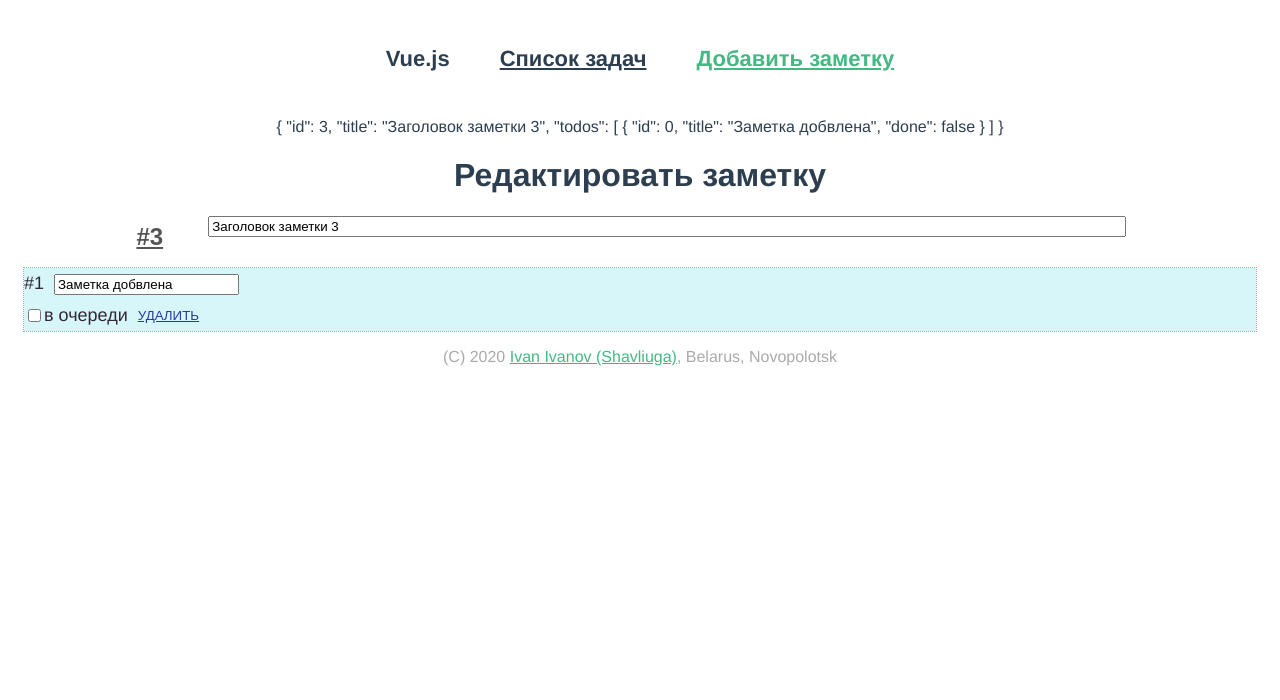
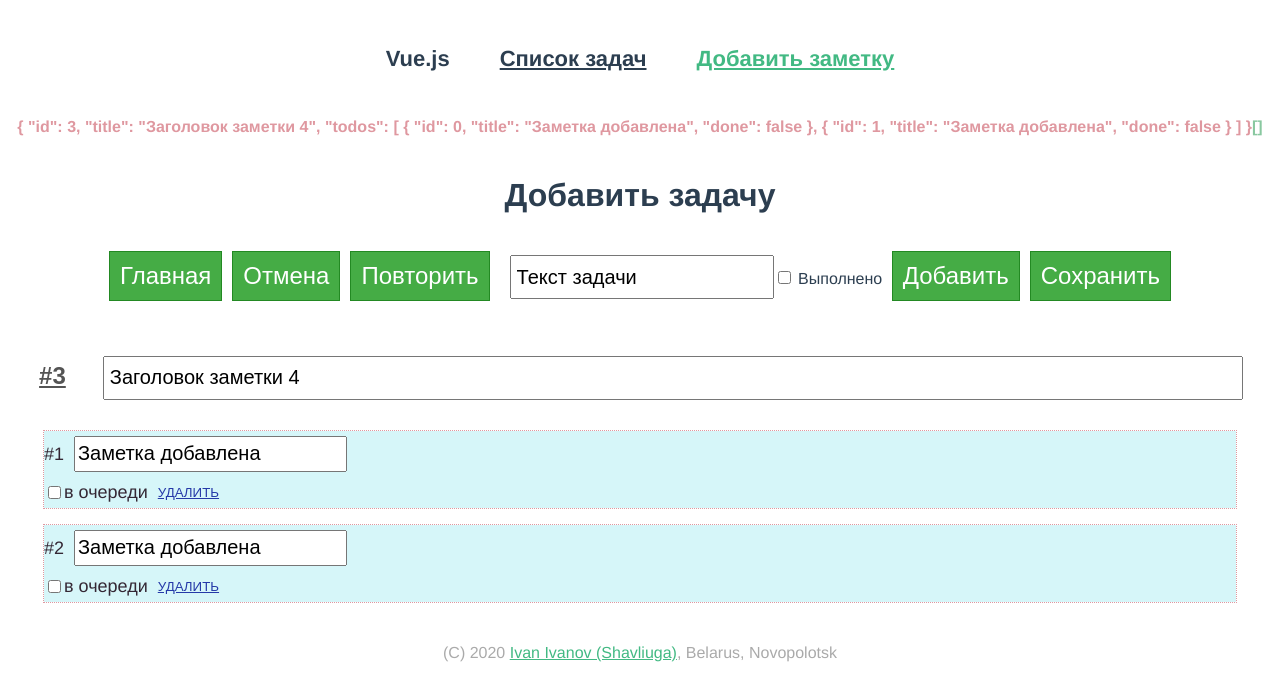
Before and after one commit to IvanShavliuga/vuetodolist, a Vue app: page /edit in a window 1280 px wide. Shown: the top 700 px of the page. Built offline with nearby package versions, Linux system fonts and the light colour scheme.

Commit message:
todo add, todo delete, note save

```diff
--- a/src/components/Note.vue
+++ b/src/components/Note.vue
@@ -27,7 +27,7 @@
     <TodoItem v-for="(t,k) in note.todos"
       :todo="t"
       :key="k"
-      @delete="deleteClick"/>
+      />
   </div>
   <div v-else>
     <p>Нет задач в списке</p>
@@ -53,17 +53,6 @@ export default {
     }
   },
   methods: {
-    deleteClick(id) {
-      this.modalShow =true;
-      this.indDelete = id;
-    },
-    send(type) {
-      if(type == 'yes') {
-        this.$store.dispatch("deleteTodo",this.indDelete);
-      }
-      this.indDelete = -1;
-      this.modalShow=false;
-    },
     edit(id) {
       this.$store.dispatch("noteSelect", id);
       this.$router.push({ path: "/edit/" })
@@ -71,13 +60,13 @@ export default {
   },
   components: {
     TodoItem
-  }/*,
+  },
   computed: {
     ...mapGetters([
         'filteredTodos',
         'filterMask'
     ])
-  }*/
+  }
 }
 </script>
 <style>
--- a/src/components/TodoItem.vue
+++ b/src/components/TodoItem.vue
@@ -3,14 +3,16 @@
     <p class="todo__info">
       <span class="todo__id">#{{todo.id + 1}}</span>
       <span class="todo__title" v-if="mode=='read'">{{todo.title}}</span>
-      <input type="text"
+      <input class="todo__input"
+        type="text"
         v-if="mode=='write'"
         v-model="todo.title"
       />
     </p>
     <p class="todo__status">
       <input type="checkbox"
-        :checked="todo.done"
+        v-model="todo.done"
+        v-if="mode=='write'"
       />
       <span :class="(todo.done)?('todo__done'):('')">
         {{(todo.done)?('выполнено'):('в очереди')}}
@@ -25,7 +27,7 @@
 </template>
 
 <script>
-import Vuex from 'vuex'
+import {mapActions} from 'vuex'
 export default {
   name: 'TodoItem',
   props: {
@@ -39,13 +41,16 @@ export default {
     }
   },
   methods: {
-    /*selectTodo() {
+    /*...mapActions([
+        'deleteTodo'
+    ])
+    selectTodo() {
       this.$store.dispatch("todoSelect", this.todo.id);
       this.$router.push({ path: "/edit/" })
-    },
+    },*/
     deleteTodo(id) {
       this.$emit("delete",id);
-    }*/
+    }
   }
 }
 </script>
@@ -83,6 +88,10 @@ export default {
 .todo__title {
   color: #672356;
 }
+.todo__input {
+  height: 30px;
+  font-size: 20px;
+}
 .todo__button {
   color: #2539a8;
   text-transform: uppercase;
--- a/src/store/index.js
+++ b/src/store/index.js
@@ -82,40 +82,41 @@ export default new Vuex.Store({
       ]
     }],
     filter: 'all', //Фильтер задач
+    addnote: true,
     node: {}, //Переменная для редактирования
-    undotodo: [], //Переменная для отмены
+    undonote: [], //Переменная для отмены
     indexedit: -1, //Индекс выбранной задачи
     indexnote: -1 //Индекс выбранной заметки
   },
   mutations: {
     DELETE_TODO(state, inddel) {
-      const index = state.notes[state.indexnote].todos.findIndex(i => i.id === inddel);
+      const index = state.note.todos.findIndex(i => i.id === inddel);
       if( index !== -1  ) {
-        state.notes[state.indexnote].todos.splice(index, 1)
+        console.log("note: "+state.note.todos.length)
+        /*state.undonote.push ({
+          id: state.note.id,
+          title: state.note.title,
+          todos: state.note.todos
+        });*/
+        state.note.todos.splice(index, 1)
+        console.log("note: "+state.note.todos.length)
       }
     },
-    ADD_TODO(state) {
-      state.notes[state.indexnote].todos.push({
-          id: state.todos.length,
-          body: state.todo.body,
-          done: false
+    ADD_TODO(state, todo) {
+      state.note.todos.push({
+          id: state.note.todos.length,
+          title: todo.title,
+          done: todo.done
       });
     },
     EDIT_TODO(state, todo) {
-      const index = state.notes[state.indexnote].todos.findIndex(i => i.id === state.todo.id);
+      const index = state.note.todos.findIndex(i => i.id === state.todo.id);
       if( index !== -1 ) {
-          state.notes[state.indexnote].todos.splice(index, 1, todo)
+          state.note.todos.splice(index, 1, todo)
       }
     },
     FILTER_CHANGE(state, filtercode) {
       state.filter = filtercode;
-    },
-    EDIT_TODO(state, todo) {
-      const index = state.notes[state.indexnote].todos.findIndex(i => i.id === state.todo.id);
-      if( index !== -1 ) {
-          state.notes[state.indexnote].todos.splice(index, 1, todo)
-          state.undotodo = todo;
-      }
     },
     TODO_SELECT(state, select) {
       state.indexedit = select;
@@ -136,9 +137,26 @@ export default new Vuex.Store({
     },
     NOTE_SELECT(state, select) {
       state.indexnote=select;
+    },
+    SAVE_NOTE(state, note) {
+      if(state.addnote) {
+        state.notes.push(note);
+      }else{
+        const index = state.notes.findIndex(i => i.id === state.todo.id);
+        if( index !== -1 ) {
+            state.notes.splice(index, 1, todo)
+        }
+      }
     }
   },
   actions: {
+    saveNote({commit}, index) {
+      try {
+          commit('SAVE_NOTE', index);
+      } catch(e) {
+          console.log(e);
+      }
+    },
     deleteTodo({commit}, index) {
       try {
           commit('DELETE_TODO', index);
@@ -155,7 +173,6 @@ export default new Vuex.Store({
     },
     editTodo({commit}, todo) {
       try {
-        console.log(todo);
         commit('EDIT_TODO', todo);
       } catch(e) {
         console.log(e);
@@ -200,6 +217,9 @@ export default new Vuex.Store({
     todo(state) {
       return state.todo;
     },
+    modeedit(state) {
+      return state.addnote;
+    },
     note(state) {
       console.log(state.indexnote);
       if(state.indexnote>=0) {
@@ -209,19 +229,28 @@ export default new Vuex.Store({
           todos: state.notes[state.indexnote].todos
         }
         state.note=nt;
+        state.addnote = false;
       }else {
         const nt = {
           id: state.notes.length,
-          title: `Заголовок заметки ${state.notes.length}`,
+          title: `Заголовок заметки ${state.notes.length+1}`,
           todos: [{
             id: 0,
-            title: "Заметка добвлена",
+            title: "Заметка добавлена",
+            done: false
+          },{
+            id: 1,
+            title: "Заметка добавлена",
             done: false
           }]
         }
+        state.addnote = true;
         state.note=nt;
       }
       return state.note
+    },
+    undonote(state) {
+      return state.undonote;
     },
     allTodos(state) {
       return state.notes[state.indexnote].todos;
--- a/src/views/Edit.vue
+++ b/src/views/Edit.vue
@@ -1,9 +1,38 @@
 <template>
   <div class="edit">
-    {{note}}
+    <b style="color:#df98a0">{{note}}</b>
+    <b style="color:#89c8a0">{{undonote}}</b>
     <div class="edit__form" v-if="!modalShow">
-      <!--<h1>{{(todo.id<0)?'Добавить':'Редактировать'}} задачу</h1>-->
-      <h1>Редактировать заметку</h1>
+      <h1>{{(modeedit)?'Добавить':'Редактировать'}} задачу</h1>
+      <div class = "form__panel">
+        <button class="form__button button__close"
+          title="Вернуть на главную">
+          Главная
+        </button>
+        <button class="form__button button__cancel"
+          title="Отменить изменения">
+          Отмена
+        </button>
+        <button class="form__button button__retry"
+          title="Повторить изменения">
+          Повторить
+        </button>
+        <input class="form__addtext"
+          type="text"
+          v-model="addtasktext"/>
+        <input type="checkbox"
+          v-model="addtaskdone"/> Выполнено
+        <button class="form__button button__add"
+          title="Добавить задачу"
+          @click="addTodoSend">
+          Добавить
+        </button>
+        <button class="form__button button__save"
+          title="Сохранить изменения"
+          @click="saveNote">
+          Сохранить
+        </button>
+      </div>
       <form class="form">
         <input class="form__id"
           type="text"
@@ -25,11 +54,15 @@
           </button>
         </div> -->
       </form>
-      <div class="edit__list">
+      <div class="edit__list" v-if="note.todos.length">
         <TodoItem v-for="(t,k) in note.todos"
           :todo="t"
           :key="k"
-          mode="write"/>
+          mode="write"
+          @delete="deleteTodoClick"/>
+      </div>
+      <div v-else>
+        <p>Нет задач в списке</p>
       </div>
     </div>
     <div class="edit__modal" v-else>
@@ -38,25 +71,54 @@
   </div>
 </template>
 <script>
-import {mapGetters} from 'vuex'
 import Modal from '../components/Modal.vue'
 import TodoItem from '../components/TodoItem.vue'
 export default {
   data() {
     return {
-      modalShow: false
+      modalShow: false,
+      note: {},
+      undonote: {},
+      modeedit: true,
+      addtaskform: false,
+      addtasktext: "Текст задачи",
+      addtaskdone: false
     }
   },
-  computed: {
-    ...mapGetters([
-        'note'
-    ])
+  created() {
+    this.note = this.$store.getters.note;
+    this.undonote = this.$store.getters.undonote;
+    this.moveedit = this.$store.getters.moveedit;
+  },
+  updated() {
+    this.note = this.$store.getters.note;
+    this.undonote = this.$store.getters.undonote;
+    this.moveedit = this.$store.getters.moveedit;
   },
   name: "Edit",
   methods: {
     change() {
       this.modalShow = true;
-    }/*,
+    },
+    deleteTodoClick(id) {
+      this.$store.dispatch("deleteTodo",id);
+    },
+    addTodoSend() {
+      const task =   {
+        title: this.addtasktext,
+        done: this.addtaskdone
+      }
+      this.$store.dispatch("addTodo",task);
+    },
+    saveNote() {
+
+    },
+    send(type) {
+      if(type == 'yes') {
+      }
+      this.modalShow=false;
+    }
+    /*,
     send(type){
       if(type=='yes') {
         if(this.todo.id>=0)
@@ -75,24 +137,42 @@ export default {
 }
 </script>
 <style>
+.edit__form {
+  padding: 10px;
+  margin: 10px;
+}
 .form {
-  width: 80%;
-  margin: 0 auto;
+  margin-top: 50px;
 }
 .form__id {
-  width: 5%;
-  height: 40px;
-  float: left;
+  width: 3%;
+  height: 30px;
   background-color: transparent;
   border: none;
   font-size: 24px;
   text-decoration: underline;
   font-weight: bold;
+  margin-bottom: 0;
+  margin-right: 10px;
+  display: inline-block;
+}
+.form__addtext {
+  width: 250px;
   margin-bottom: 15px;
+  margin-left: 15px;
+  height: 30px;
+  font-size: 20px;
+  padding: 5px;
+  display: inline-block;
 }
 .form__title {
-  width: 90%;
+  width: 92%;
   margin-bottom: 15px;
+  margin-left: 15px;
+  height: 30px;
+  font-size: 20px;
+  padding: 5px;
+  display: inline-block;
 }
 .form__body {
   width: 100%;
@@ -109,8 +189,8 @@ export default {
   float: left;
 }
 .form__button {
-  float: right;
   padding: 10px;
+  margin: 0 5px;
   font-size: 24px;
   height: 50px;
   color: #fff;
```
